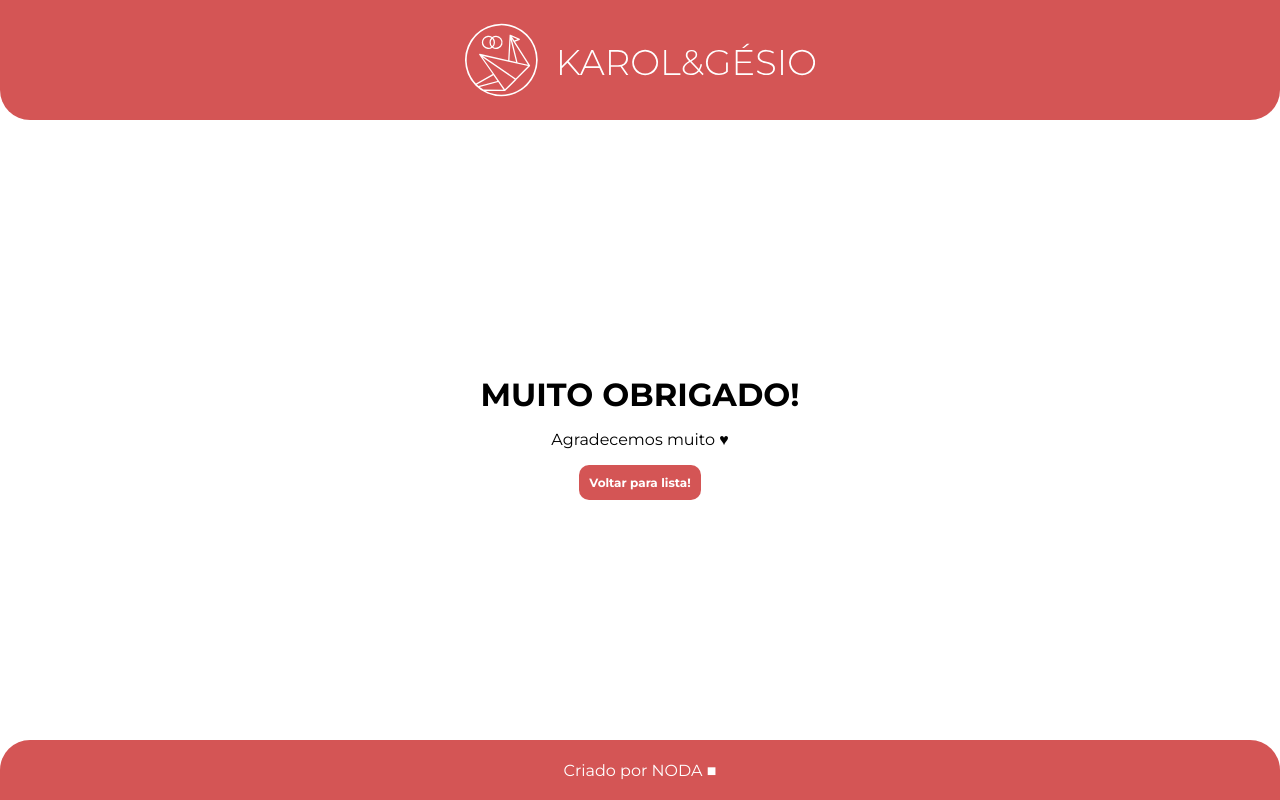
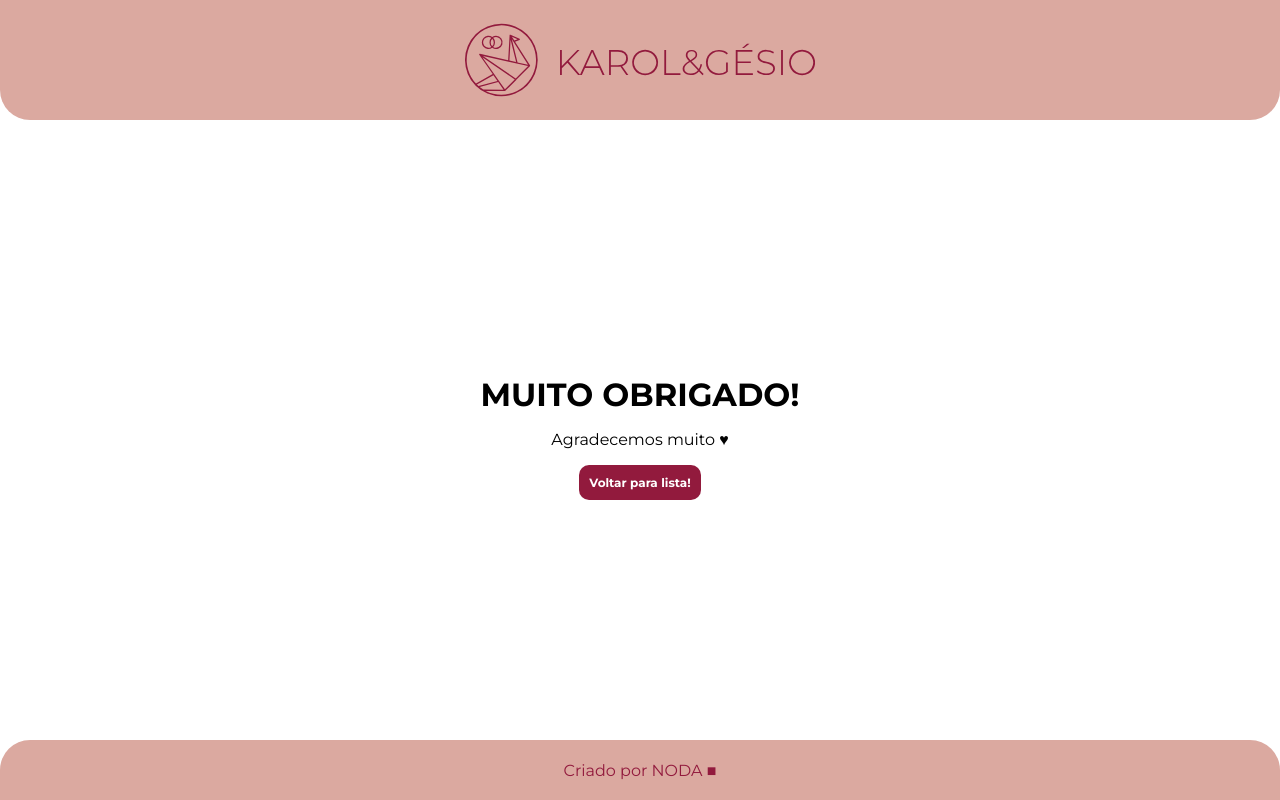
Before and after one commit to srgesio/gift-list, a Next.js app: page /thanks in a window 1280 px wide. Built offline with nearby package versions, Linux system fonts and the light colour scheme.

Commit message:
changes on layout and color palett

```diff
--- a/styles/Footer.module.css
+++ b/styles/Footer.module.css
@@ -8,8 +8,8 @@
   justify-content: center;
   padding: 30px;
   height: 20px;
-  color: #fff;
-  background: #d45555;
+  color: #921a3d;
+  background: #dba9a0;
   border-radius: 30px 30px 0 0;
   width: 100%;
   margin-bottom: 0;
--- a/styles/Header.module.css
+++ b/styles/Header.module.css
@@ -4,7 +4,7 @@
 }
 
 .container header {
-  background: #d45555;
+  background: #dba9a0;
   display: flex;
   justify-content: center;
   color: #fff;
--- a/styles/Thanks.module.css
+++ b/styles/Thanks.module.css
@@ -15,7 +15,7 @@
 .thanks button {
   height: 100%;
   padding: 10px;
-  background: #d45555;
+  background: #921a3d;
   border: none;
   font-weight: bold;
   font-size: 12px;
```
Also changed, not shown: components/Item.jsx (+14 -14 lines), styles/Item.module.css (+14 -3 lines), public/logotipoHorizontalKarolEGesio.svg, 1 other file (tests, documents, lock files or other folders).
